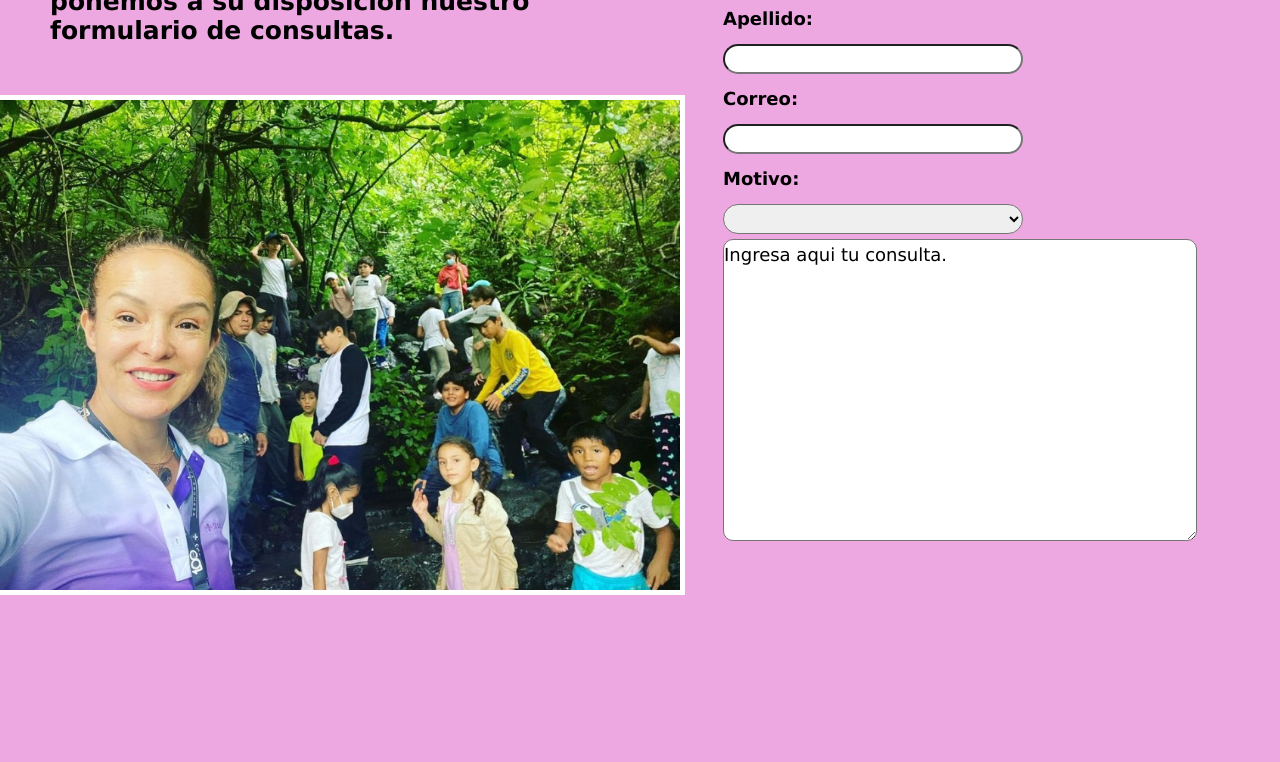
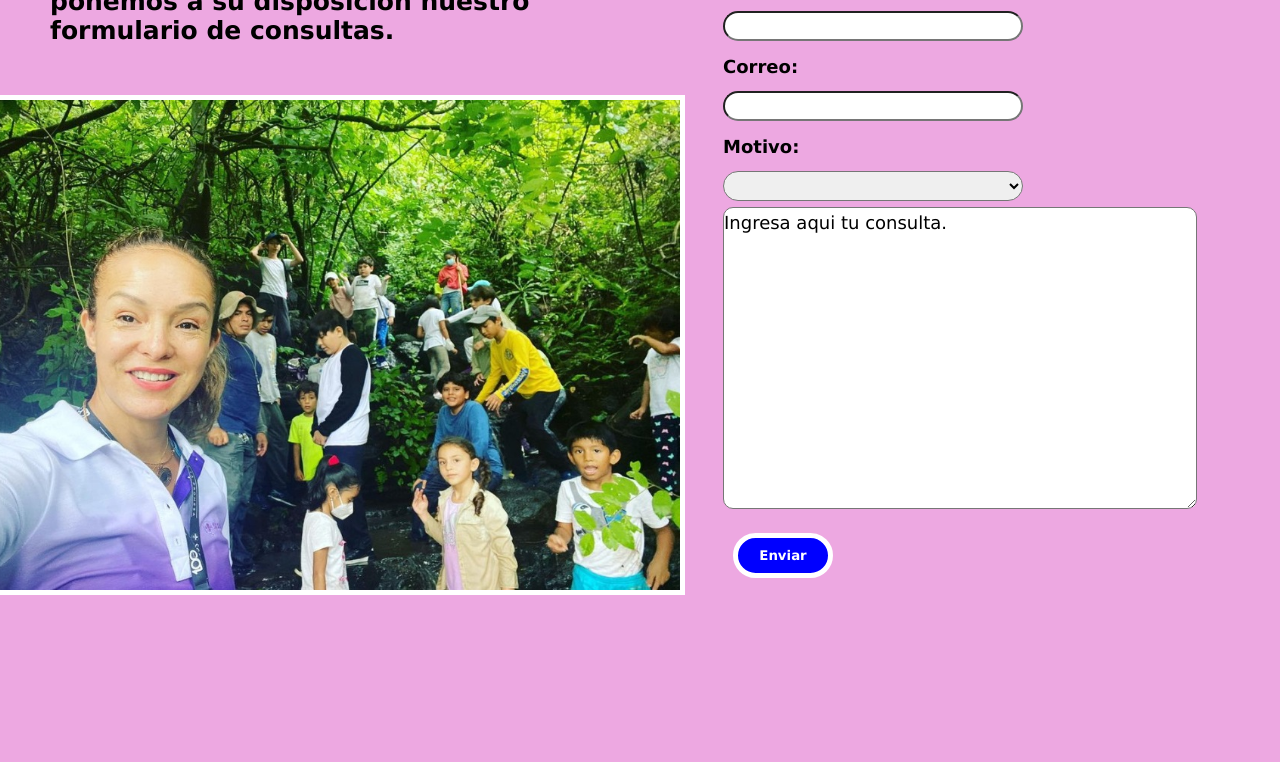
Before and after one commit to XavierRuilova/XavierRuilova.github.io, a plain HTML site: page index.html in a window 1280 px wide. Shown: the part 4038-4800 px from the top of the page. Drawn offline with Linux system fonts and the light colour scheme.

Commit message:
boton agregado al form

```diff
--- a/index.html
+++ b/index.html
@@ -228,7 +228,8 @@
               <option value="" class="inputs">Horarios de atención</option>
               <option value="" class="inputs">Otros</option>
             </select><br>
-            <textarea name="" id="" cols="50" rows="10" class="txtarea">Ingresa aqui tu consulta.</textarea>
+            <textarea name="" id="" cols="50" rows="10" class="txtarea">Ingresa aqui tu consulta.</textarea><br>
+            <button class="btninscripcion btnform">Enviar</button>
           </form>
         </div>
       </section>
--- a/style.css
+++ b/style.css
@@ -128,6 +128,7 @@ color: rgb(0, 0, 0);
   color: rgb(235, 220, 220);
   border-color:rgb(235, 220, 220) ;
   background-color: rgb(12, 12, 163);
+  cursor:pointer;
 }
 .btnplanfam{
   text-decoration: none;
@@ -329,3 +330,6 @@ background-size: cover;
   text-decoration: none;
   color: white;
 }
+.btnform{
+  width: 100px;
+}
```
